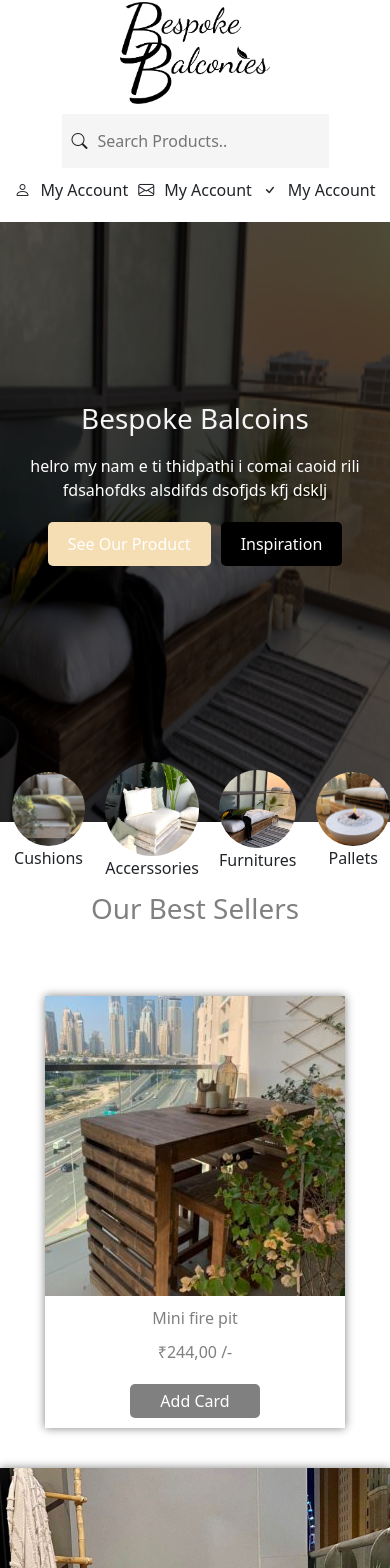
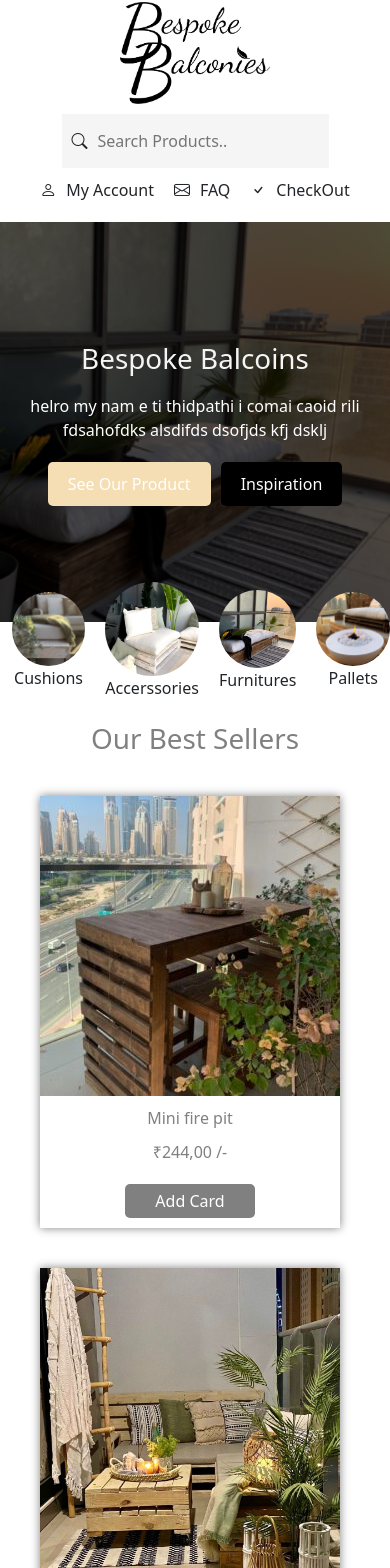
Before and after one commit to thirupathi124/salesonline, a React (Create React App) app: page / in a window 390 px wide. Shown: the part 62-1630 px from the top of the page. Built offline with nearby package versions, Linux system fonts and the light colour scheme.

Commit message:
add site

```diff
--- a/src/carosel/Carousel.js
+++ b/src/carosel/Carousel.js
@@ -90,7 +90,7 @@ function Carouse(){
         </div>
         <div className="photos">
            <div className="photo-flex">
-          <i style={{background:"black",fontSize:"20px",borderRadius:"100%",padding:"5px 10px 10px 10px",color:"whitesmoke"}} className="bi-instagram"/>
+          <i style={{background:"black",fontSize:"20px",borderRadius:"100%",padding:"7px 11px 10px 10px",color:"whitesmoke"}} className="bi-instagram"/>
           <p className="insta">Instagram</p>
           </div>
 
--- a/src/mainpage/Home.js
+++ b/src/mainpage/Home.js
@@ -28,11 +28,11 @@ function Home(){
                     </div>
                     <div className="account">
                         <i className="bi-envelope"/>
-                        <p>My Account</p>
+                        <p>FAQ</p>
                     </div>
                     <div className="account">
                         <i className="bi-check"/>
-                        <p>My Account</p>
+                        <p>CheckOut</p>
                     </div>
                 </div>
              </div>
--- a/src/styles/Header.css
+++ b/src/styles/Header.css
@@ -37,7 +37,7 @@
 }
 .user{
     display: flex;
-    gap: 10px;
+    gap: 20px;
 }
 .main-logo{
     display: flex;
@@ -202,5 +202,8 @@ padding-bottom: 20px;
     .image-section{
         top:90%;
     }
+    .hero{
+      height: 400px;
+    }
 
 }
--- a/src/styles/carosel.css
+++ b/src/styles/carosel.css
@@ -129,5 +129,8 @@ p{
     .caro-card{
         margin: 10px;
     }
+    .caro-para{
+        padding: 0;
+    }
 
 }
--- a/src/styles/section.css
+++ b/src/styles/section.css
@@ -65,7 +65,7 @@
 
 @media only screen and (max-width:800px) {
     .section-title{
-        margin: 70px;
+        margin:100px 0px 30px 0px;
     }
     .section{
         margin: 0;
@@ -73,7 +73,10 @@
     .grid{
         display:flex;
         flex-wrap: wrap;
-
-        justify-content: center;
+        width: 300px;
+        margin: 40px;
+    }
+    .card-flex{
+        gap: 50px;
     }
 }
```
